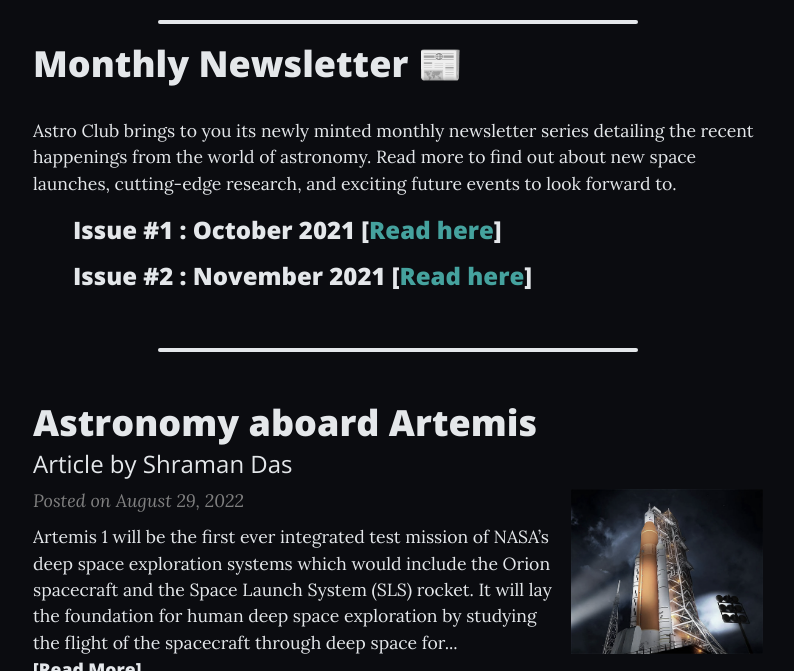
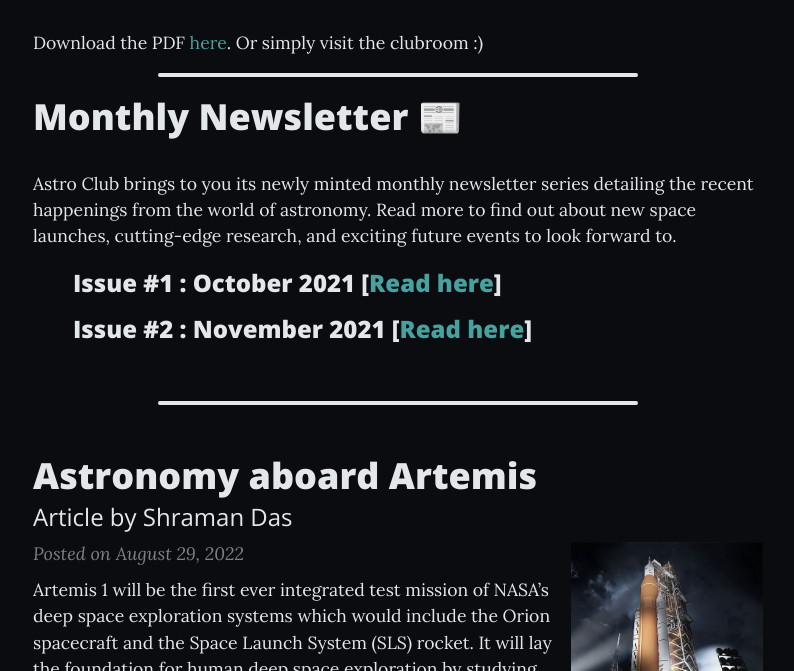
Before and after one commit to astroclubiitk/astroclubiitk.github.io, a Jekyll site: the page built from index.html, in a window 1280 px wide and 900 px high, scrolled down 3185 px, cut to the strip 229-900 px from the top of the window. Shown: the whole strip, without its empty margins (242-1036 px from the left). Built offline with Jekyll 4.4.1, drawn with Linux system fonts in a browser that asks for light colours; nearby versions of some CDN libraries; the list of posts is cut into pages by our own code.

Commit message:
add Cygnus 2021 PDF

```diff
--- a/index.html
+++ b/index.html
@@ -39,6 +39,8 @@
 <br><br>
 <!-- <iframe allowfullscreen="allowfullscreen" scrolling="no" class="fp-iframe" style="border: 1px solid lightgray; width: 100%; height: 368px;" src="https://heyzine.com/flip-book/99a5d96ef8.html"></iframe> -->
 <iframe allowfullscreen="allowfullscreen" scrolling="no" class="fp-iframe" style="border: 1px solid lightgray; width: 100%; height: 600px;" src="https://heyzine.com/flip-book/99a5d96ef8.html"></iframe>
+<br><br>
+Download the PDF <a href="./assets/docs/magazine/Cygnus-2021.pdf" target="_blank">here</a>. Or simply visit the clubroom :)
 <br>
 
 <hr class="large">
```
Also changed, not shown: 1 other file.
